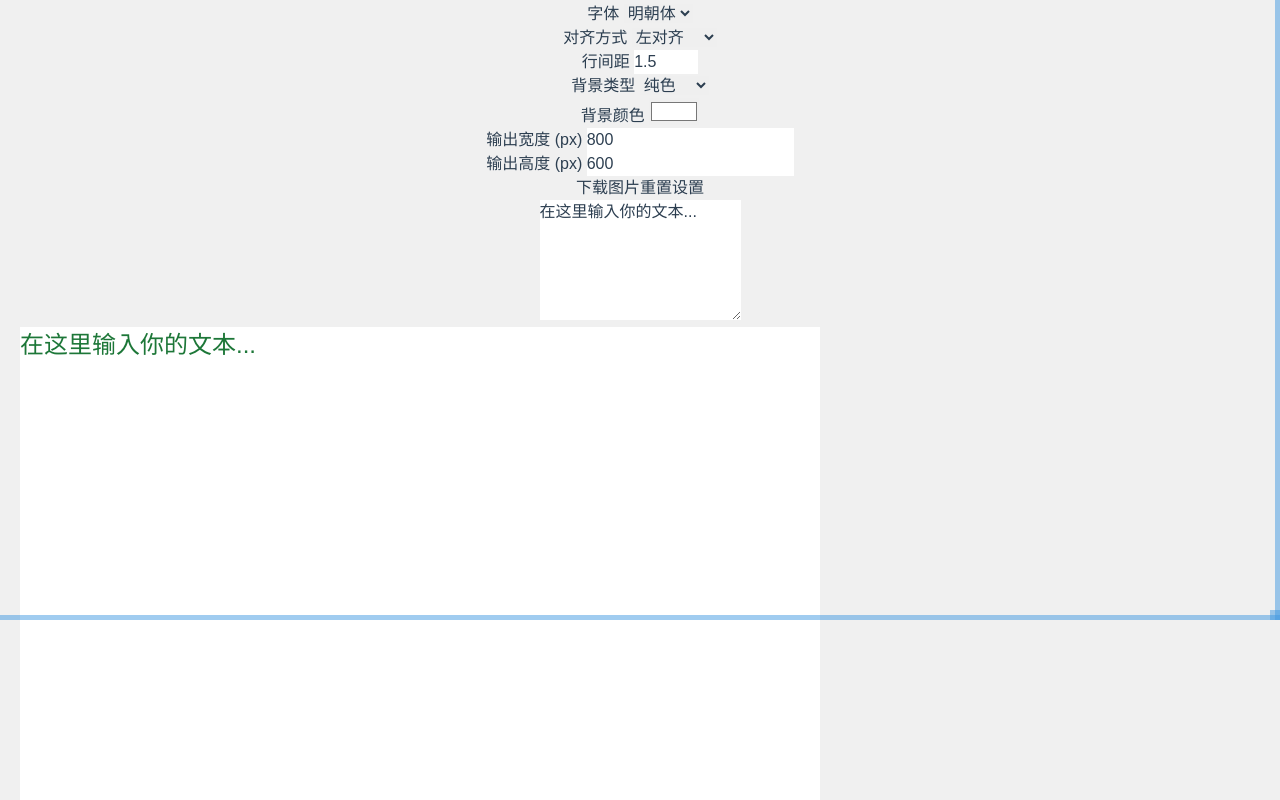
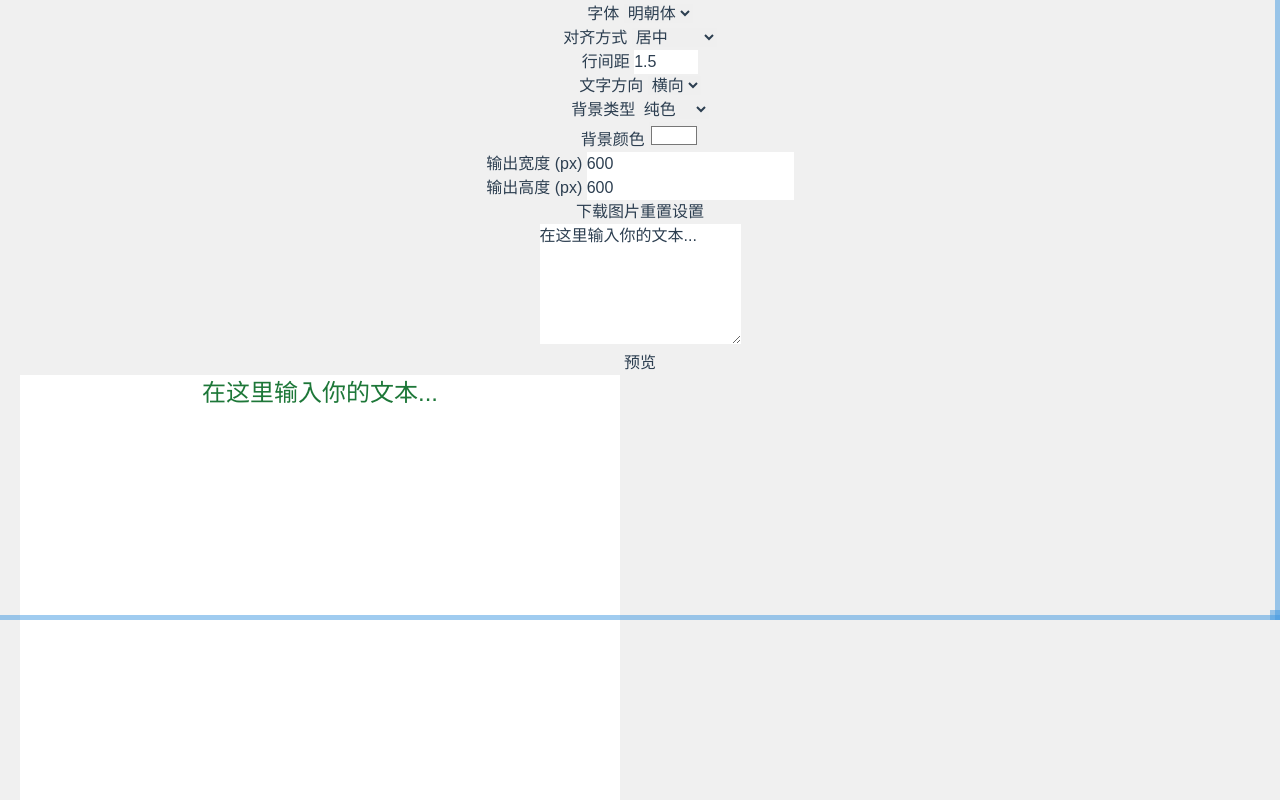
Before and after one commit to PandaBearLab/slogan, a Vue app: page / in a window 1280 px wide. Shown: the part 180-980 px from the top of the page. Built offline with nearby package versions, Linux system fonts and the light colour scheme; a web font is replaced by a local one.

Commit message:
增加纵向排列

```diff
--- a/src/components/TextFormatter.vue
+++ b/src/components/TextFormatter.vue
@@ -1,5 +1,7 @@
 <template>
-  <div class="container mx-auto p-4 max-w-4xl">
+  <div class="container mx-auto p-4 flex flex-col lg:flex-row gap-4 max-w-screen-2xl">
+    <!-- 左侧控制面板 -->
+    <div class="w-full lg:w-1/3 space-y-4">
       <div class="bg-white shadow-lg rounded-lg overflow-hidden">
         <div class="p-6 space-y-6">
           <h2 class="text-2xl font-bold text-gray-800 mb-4">文本排版工具</h2>
@@ -51,6 +53,18 @@
               </label>
               <input class="w-full h-10 px-3 py-2 border border-gray-300 rounded-md shadow-sm focus:outline-none focus:ring-2 focus:ring-blue-500"
                      id="line-height" type="number" v-model.number="lineHeight" min="1" max="3" step="0.1">
+            </div>
+
+            <!-- 文字方向控制 -->
+            <div class="space-y-2">
+              <label class="block text-sm font-medium text-gray-700" for="text-direction">
+                文字方向
+              </label>
+              <select class="w-full h-10 px-3 py-2 border border-gray-300 rounded-md shadow-sm focus:outline-none focus:ring-2 focus:ring-blue-500"
+                      id="text-direction" v-model="textDirection">
+                <option value="horizontal">横向</option>
+                <option value="vertical">纵向</option>
+              </select>
             </div>
 
             <!-- 背景控制 -->
@@ -121,7 +135,8 @@
                      id="bg-image" type="file" @change="handleBgImageUpload" accept="image/*">
             </div>
           </div>
-        <!-- 在控制区域添加这些输入框 -->
+          <!-- 输出尺寸控制 -->
+          <div class="grid grid-cols-1 sm:grid-cols-2 gap-4">
             <div class="space-y-2">
               <label class="block text-sm font-medium text-gray-700" for="output-width">
                 输出宽度 (px)
@@ -135,6 +150,7 @@
               </label>
               <input class="w-full h-10 px-3 py-2 border border-gray-300 rounded-md shadow-sm focus:outline-none focus:ring-2 focus:ring-blue-500"
                     id="output-height" type="number" v-model.number="outputHeight" min="100">
+            </div>
           </div>
 
           <!-- 操作按钮 -->
@@ -155,15 +171,27 @@
             :style="{ resize: 'vertical', minHeight: '100px' }"
             rows="5"
           ></textarea>
+        </div>
+      </div>
+    </div>
 
+    <!-- 右侧预览区域 -->
+    <div class="w-full lg:w-2/3">
+      <div class="sticky top-4">
+        <div class="bg-white shadow-lg rounded-lg overflow-hidden">
+          <div class="p-6">
+            <h3 class="text-xl font-bold text-gray-800 mb-4">预览</h3>
             <!-- 输出区域 -->
-        <div class="relative">
+            <div class="relative" >
               <div
                 class="output border rounded-lg p-4"
                 :style="outputStyle"
                 ref="outputDiv"
                 @mousedown="startResize"
-          >{{ content }}</div>
+              >
+                <span v-if="textDirection === 'vertical'" class="vertical-text">{{ content }}</span>
+                <span v-else>{{ content }}</span>
+              </div>
               <div class="resize-handle resize-e" @mousedown="(e) => startResize(e, 'e')"></div>
               <div class="resize-handle resize-s" @mousedown="(e) => startResize(e, 's')"></div>
               <div class="resize-handle resize-se" @mousedown="(e) => startResize(e, 'se')"></div>
@@ -175,10 +203,12 @@
           </div>
         </div>
       </div>
+    </div>
+  </div>
 </template>
 
 <script>
-import { ref, computed, onMounted, onUnmounted , watch } from 'vue'
+import { ref, computed, onMounted, onUnmounted, watch } from 'vue'
 import html2canvas from 'html2canvas'
 
 export default {
@@ -188,7 +218,7 @@ export default {
     const textColor = ref('#1D7738')
     const bgColor = ref('#ffffff')
     const fontFamily = ref("'Huiwen Mingchao', Arial, sans-serif")
-    const textAlign = ref('left')
+    const textAlign = ref('center')
     const lineHeight = ref(1.5)
     const outputDiv = ref(null)
     const textareaRef = ref(null)
@@ -199,14 +229,13 @@ export default {
     const gradientColor2 = ref('#000000')
     const gradientDirection = ref('to right')
     const bgImage = ref('')
-        // 新增的状态变量
-    const outputWidth = ref(800)
+    const outputWidth = ref(600)
     const outputHeight = ref(600)
     const isResizing = ref(false)
     const startX = ref(0)
     const startY = ref(0)
     const resizeDirection = ref('')
-
+    const textDirection = ref('horizontal')
 
     const outputStyle = computed(() => {
       let backgroundValue = bgColor.value
@@ -216,7 +245,6 @@ export default {
         backgroundValue = `url(${bgImage.value}) center/cover no-repeat`
       }
 
-
       return {
         backgroundColor: bgType.value === 'solid' ? bgColor.value : 'transparent',
         background: backgroundValue,
@@ -225,19 +253,15 @@ export default {
         fontFamily: fontFamily.value,
         textAlign: textAlign.value,
         lineHeight: lineHeight.value,
-        // width: '100%',
-        minHeight: '300px',
-        maxHeight: 'none',
+        width: `${outputWidth.value}px`,
+        height: `${outputHeight.value}px`,
         whiteSpace: 'pre-wrap',
         wordWrap: 'break-word',
-        width: `${outputWidth.value}px`,
-        height: `${outputHeight.value}px`,
-        // resize: 'both',
-        // overflow: 'auto',
-
-        resize: 'none', // 移除浏览器默认的resize行为
-        overflow: 'hidden', // 防止内容溢出
-        position: 'relative', // 为自定义resize句柄定位
+        resize: 'none',
+        overflow: 'auto',
+        position: 'relative',
+        writingMode: textDirection.value === 'vertical' ? 'vertical-rl' : 'horizontal-tb',
+        textOrientation: textDirection.value === 'vertical' ? 'upright' : 'mixed',
       }
     })
 
@@ -250,12 +274,11 @@ export default {
       }
     }
 
-
-
-
     const startResize = (e, direction) => {
       isResizing.value = true
       resizeDirection.value = direction
+      startX.value = e.clientX
+      startY.value = e.clientY
       e.preventDefault()
     }
 
@@ -267,26 +290,29 @@ export default {
     const resize = (e) => {
       if (!isResizing.value) return
 
-      const rect = outputDiv.value.getBoundingClientRect()
+      const deltaX = e.clientX - startX.value
+      const deltaY = e.clientY - startY.value
 
       if (resizeDirection.value.includes('e')) {
-        outputWidth.value = Math.max(100, e.clientX - rect.left)
+        outputWidth.value = Math.max(100, outputWidth.value + deltaX)
       }
       if (resizeDirection.value.includes('s')) {
-        outputHeight.value = Math.max(100, e.clientY - rect.top)
-      }
+        outputHeight.value = Math.max(100, outputHeight.value + deltaY)
       }
 
+      startX.value = e.clientX
+      startY.value = e.clientY
+    }
 
-
- // 修改生成图片的方法
     const generateImage = async () => {
-      if (outputDiv.value) {
+      if (!outputDiv.value) return null
+      console.log(outputDiv.value)
       try {
         const canvas = await html2canvas(outputDiv.value, {
           backgroundColor: null,
-            width: outputWidth.value,
-            height: outputHeight.value
+          scale: 2, // 提高输出质量
+          logging: false, // 禁用日志以提高性能
+          useCORS: true, // 允许加载跨域图片
         })
         return canvas.toDataURL('image/png')
       } catch (error) {
@@ -294,9 +320,6 @@ export default {
         return null
       }
     }
-      return null
-    }
-
 
     const downloadImage = async () => {
       const dataUrl = await generateImage()
@@ -322,6 +345,9 @@ export default {
       gradientColor2.value = '#000000'
       gradientDirection.value = 'to right'
       bgImage.value = ''
+      outputWidth.value = 800
+      outputHeight.value = 600
+      textDirection.value = 'horizontal'
     }
 
     onMounted(() => {
@@ -333,12 +359,10 @@ export default {
       window.addEventListener('mouseup', stopResize)
     })
 
-      // 在组件卸载时移除事件监听器
     onUnmounted(() => {
       window.removeEventListener('mousemove', resize)
       window.removeEventListener('mouseup', stopResize)
     })
-
 
     watch(content, () => {
       if (textareaRef.value) {
@@ -370,6 +394,7 @@ export default {
       outputWidth,
       outputHeight,
       startResize,
+      textDirection,
     }
   }
 }
@@ -406,4 +431,8 @@ export default {
   height: 10px;
   cursor: se-resize;
 }
+.vertical-text {
+  writing-mode: vertical-rl;
+  text-orientation: upright;
+}
 </style>
```
Lines whose indentation alone changed are shown as unchanged.
